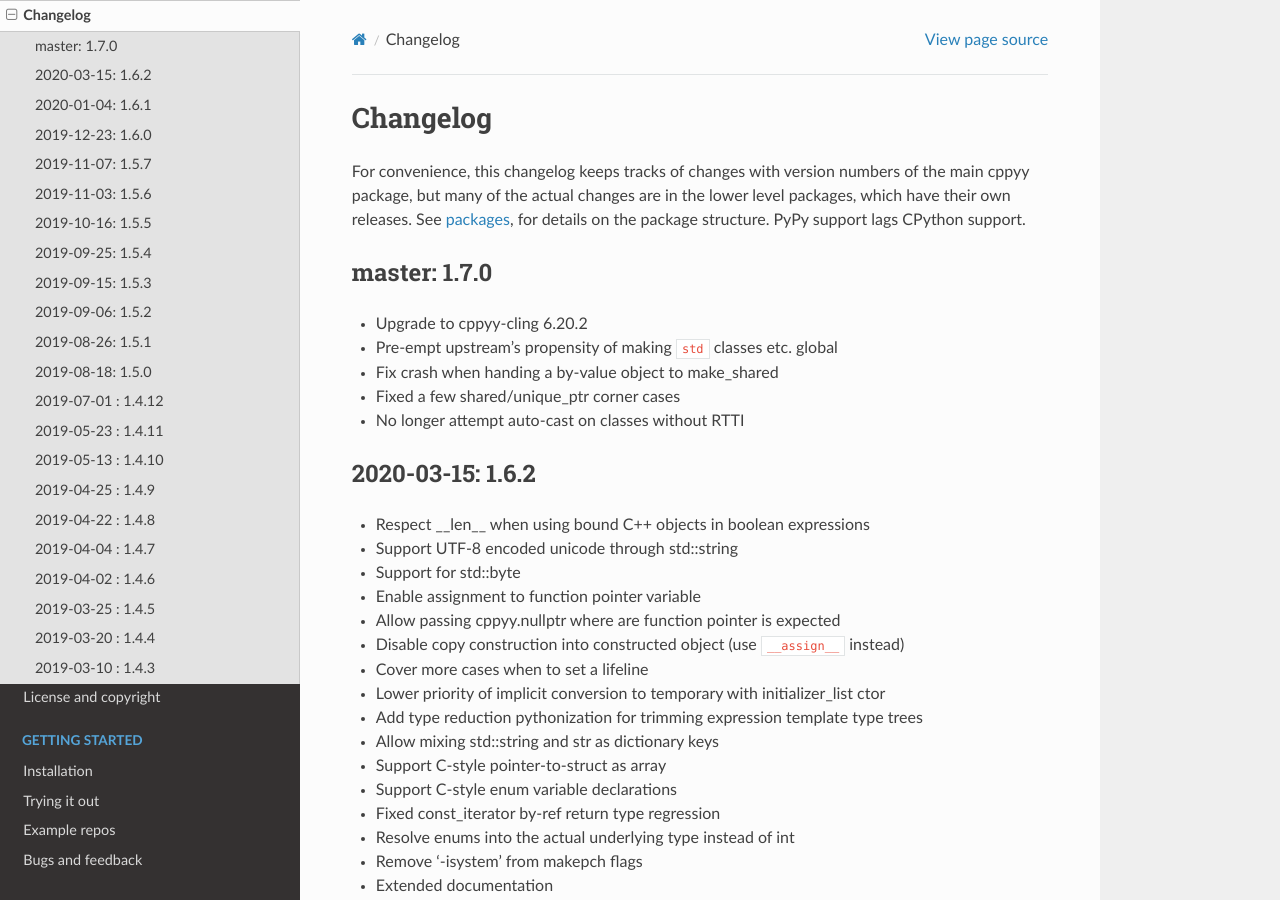
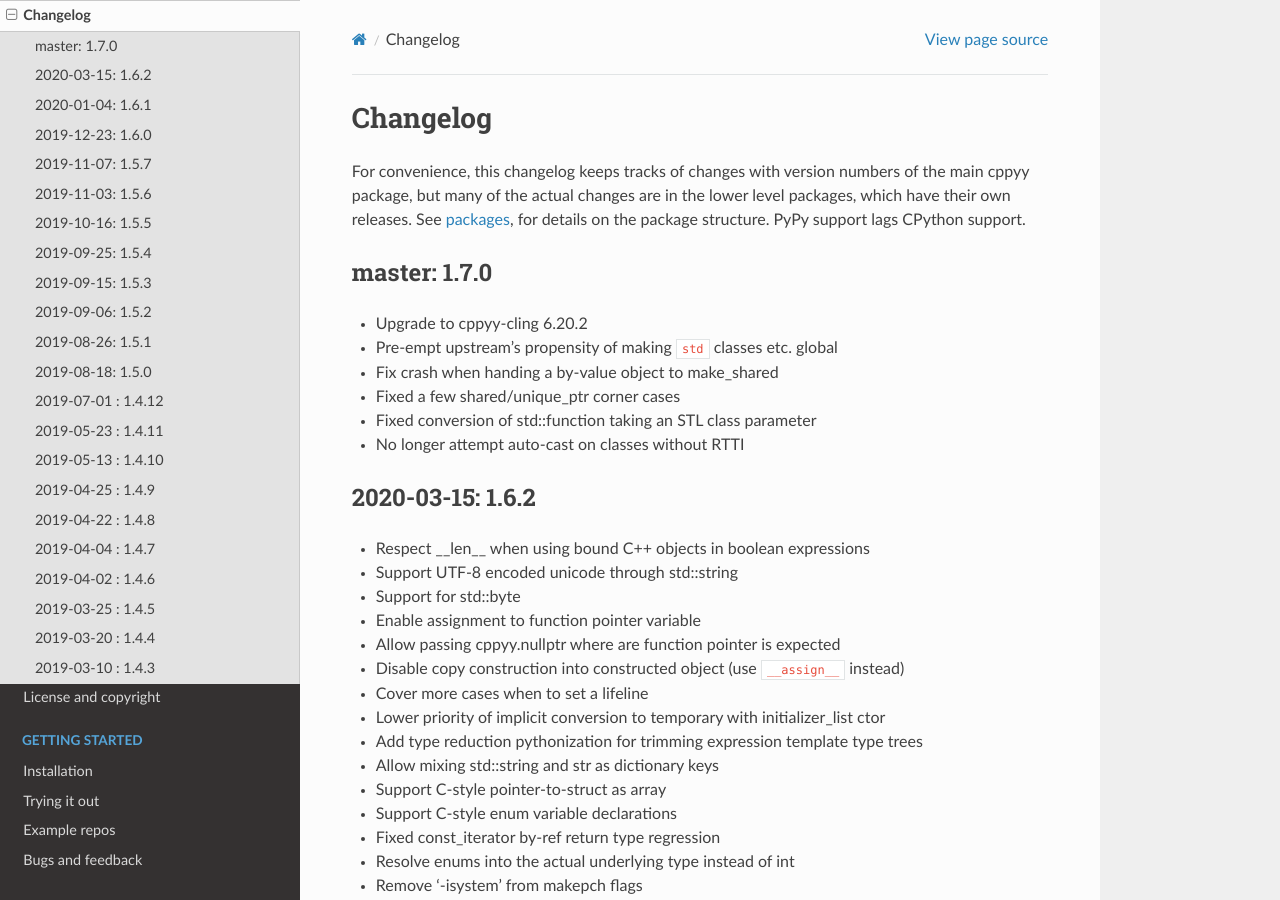
Before and after one commit to wlav/cppyy, a Sphinx documentation site: the page built from doc/source/changelog.rst, in a window 1280 px wide and 900 px high. Built offline with Sphinx 7.4.7 and the Read the Docs theme 2.0.0, drawn with Linux system fonts in a browser that asks for light colours.

Commit message:
update changelog

```diff
--- a/doc/source/changelog.rst
+++ b/doc/source/changelog.rst
@@ -17,6 +17,7 @@
 * Pre-empt upstream's propensity of making ``std`` classes etc. global
 * Fix crash when handing a by-value object to make_shared
 * Fixed a few shared/unique_ptr corner cases
+* Fixed conversion of std::function taking an STL class parameter
 * No longer attempt auto-cast on classes without RTTI
 
 
```
